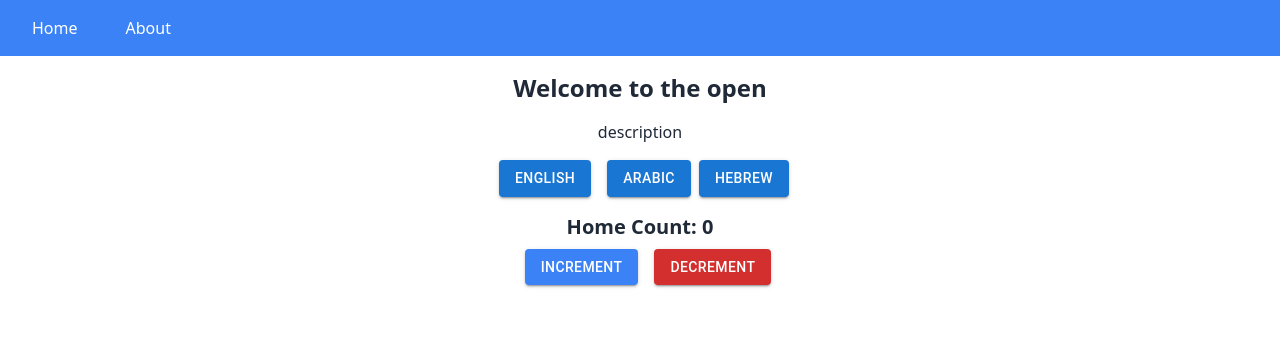
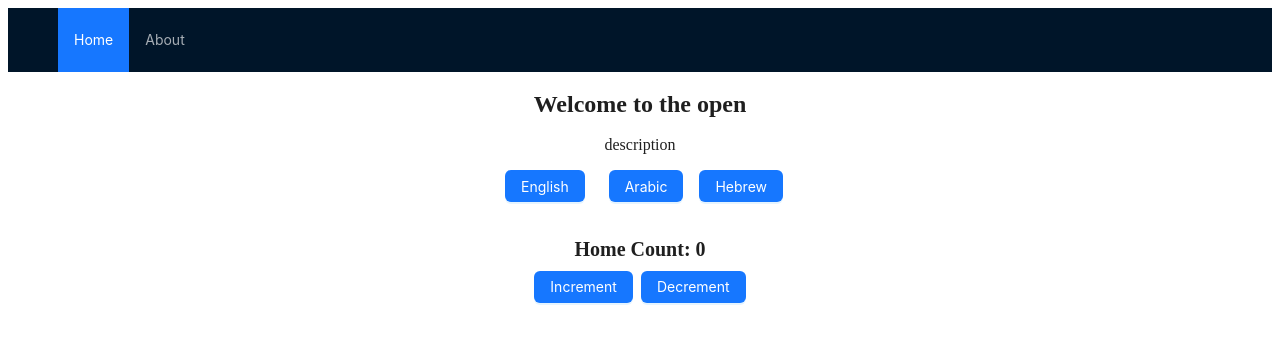
Before and after one commit to phucanclone97/PWA-React-JS-Template-Project-With-Tailwind-CSS, a React (Create React App) app: page / in a window 1280 px wide. Shown: the top 344 px of the page. Built offline with nearby package versions, Linux system fonts and the light colour scheme.

Commit message:
fix service worker and change mui to antd

```diff
--- a/package.json
+++ b/package.json
@@ -3,12 +3,10 @@
   "version": "0.1.0",
   "private": true,
   "dependencies": {
-    "@emotion/react": "^11.13.0",
-    "@emotion/styled": "^11.13.0",
-    "@mui/material": "^5.16.7",
     "@testing-library/jest-dom": "^5.17.0",
     "@testing-library/react": "^13.4.0",
     "@testing-library/user-event": "^13.5.0",
+    "antd": "^5.20.3",
     "daisyui": "^4.12.10",
     "i18next": "^23.12.3",
     "i18next-browser-languagedetector": "^8.0.0",
--- a/src/App.js
+++ b/src/App.js
@@ -1,9 +1,12 @@
 import React from "react";
 import { BrowserRouter as Router, Route, Routes, Link } from "react-router-dom";
+import { Layout, Menu } from "antd"; // Importing Ant Design components
 import Home from "./pages/Home";
 import About from "./pages/About";
 import useHomeStore from "./stores/HomeStore";
 import useAboutStore from "./stores/AboutStore";
+
+const { Header, Content } = Layout; // Destructuring Ant Design Layout components
 
 function App() {
   const {
@@ -19,22 +22,20 @@ function App() {
 
   return (
     <Router>
-      <nav className="bg-blue-500 p-4">
-        <ul className="flex space-x-4">
-          <li>
-            <Link to="/" className="text-white hover:text-gray-200 mx-4">
-              Home
-            </Link>
-          </li>
-          <li>
-            <Link to="/about" className="text-white hover:text-gray-200 mx-4">
-              About
-            </Link>
-          </li>
-        </ul>
-      </nav>
+      <div className="">
+        <Header className="top-0">
+          {/* Using Ant Design Menu for navigation */}
+          <Menu theme="dark" mode="horizontal" defaultSelectedKeys={["1"]}>
+            <Menu.Item key="1">
+              <Link to="/">Home</Link>
+            </Menu.Item>
+            <Menu.Item key="2">
+              <Link to="/about">About</Link>
+            </Menu.Item>
+          </Menu>
+        </Header>
 
-      <div className="container mx-auto p-4">
+        <Content className="container mx-auto">
           <Routes>
             <Route
               path="/"
@@ -57,6 +58,7 @@ function App() {
               }
             />
           </Routes>
+        </Content>
       </div>
     </Router>
   );
--- a/src/pages/About.js
+++ b/src/pages/About.js
@@ -1,33 +1,31 @@
 import React from "react";
-import Button from '@mui/material/Button';
-import Box from '@mui/material/Box';
-import Card from '@mui/material/Card';
-import CardContent from '@mui/material/CardContent';
+import { Card, Button, Space } from "antd"; // Importing Ant Design components
 
 function About({ count, increment, decrement }) {
   return (
     <Card className="mx-auto max-w-md shadow-md">
-      <CardContent>
-        <h2 className="text-xl font-semibold mb-2 text-center">About Count: {count}</h2>
-        <Box className="text-center">
-          <Button
-            variant="contained"
-            color="success"
-            onClick={increment}
-            className="mx-2"
-          >
-            Increment
-          </Button>
-          <Button
-            variant="contained"
-            color="error"
-            onClick={decrement}
-          >
-            Decrement
-          </Button>
-        </Box>
+      <div className="p-4">
+        {" "}
+        {/* Replaced MUI's CardContent with a div */}
+        <h2 className="text-xl font-semibold mb-2 text-center">
+          About Count: {count}
+        </h2>
+        <div className="text-center">
+          {" "}
+          {/* Replaced MUI's Box with a div */}
+          <Space>
+            {" "}
+            {/* Using Ant Design's Space for spacing between buttons */}
+            <Button type="primary" onClick={increment} className="mx-2">
+              Increment
+            </Button>
+            <Button type="primary" danger onClick={decrement}>
+              Decrement
+            </Button>
+          </Space>
+        </div>
         <h1 className="text-2xl font-bold mt-4 text-center">About Page</h1>
-      </CardContent>
+      </div>
     </Card>
   );
 }
--- a/src/pages/Home.js
+++ b/src/pages/Home.js
@@ -1,7 +1,6 @@
 import React from "react";
 import { useTranslation } from "react-i18next";
-import Button from "@mui/material/Button";
-import Box from "@mui/material/Box";
+import { Button, Space } from "antd"; // Importing Button and Space from Ant Design
 
 function Home({ count, increment, decrement }) {
   const { t, i18n } = useTranslation();
@@ -15,48 +14,40 @@ function Home({ count, increment, decrement }) {
       <h1 className="text-2xl font-bold mb-4">{t("welcome")}</h1>
       <p className="mb-4">{t("description")}</p>
 
-      <Box className="mb-4">
+      <Space className="mb-4">
+        {/* Replaced MUI Button with Antd Button */}
         <Button
-          variant="contained"
-          color="primary"
+          type="primary"
           onClick={() => changeLanguage("en")}
           className="mx-2"
         >
           English
         </Button>
+
         <Button
-          variant="contained"
-          color="primary"
+          type="primary"
           onClick={() => changeLanguage("ar")}
           className="mx-2"
         >
           Arabic
         </Button>
-        <Button
-          variant="contained"
-          color="primary"
-          onClick={() => changeLanguage("he")}
-        >
+
+        <Button type="primary" onClick={() => changeLanguage("he")}>
           Hebrew
         </Button>
-      </Box>
+      </Space>
 
       <h2 className="text-xl font-semibold mb-2">Home Count: {count}</h2>
-      <Box>
-        <Button
-          variant="contained"
-          color="success"
-          onClick={increment}
-          sx={{ mx: 2 }} // MUI styling
-          className="bg-blue-500 hover:bg-green-600" // Tailwind CSS classes
-        >
+
+      <Space>
+        <Button type="primary" onClick={increment}>
           Increment
         </Button>
 
-        <Button variant="contained" color="error" onClick={decrement}>
+        <Button type="primary" onClick={decrement}>
           Decrement
         </Button>
-      </Box>
+      </Space>
     </div>
   );
 }
--- a/tailwind.config.js
+++ b/tailwind.config.js
@@ -1,12 +1,15 @@
 /** @type {import('tailwindcss').Config} */
 module.exports = {
   content: ["./src/**/*.{js,jsx,ts,tsx}"],
-  important:"#root",
+  important: "#root",
   theme: {
     extend: {},
   },
   daisyui: {
     themes: ["light"], // Disable dark mode and use only the light theme
   },
+  corePlugins: {
+    preflight: false,
+  },
   plugins: [require("daisyui")], // Add DaisyUI as a plugin
 };
```
Also changed, not shown: 1 other file (tests, documents, lock files or other folders). Lines whose indentation alone changed are shown as unchanged.
